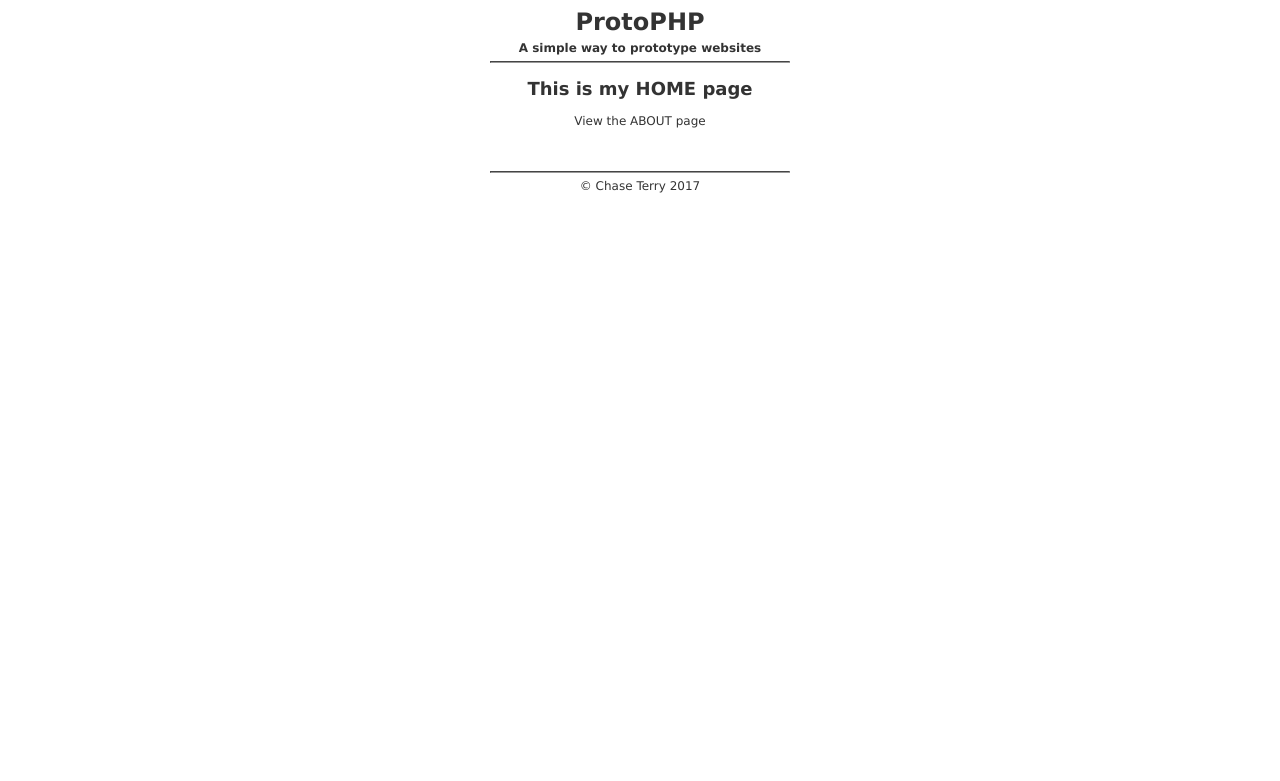
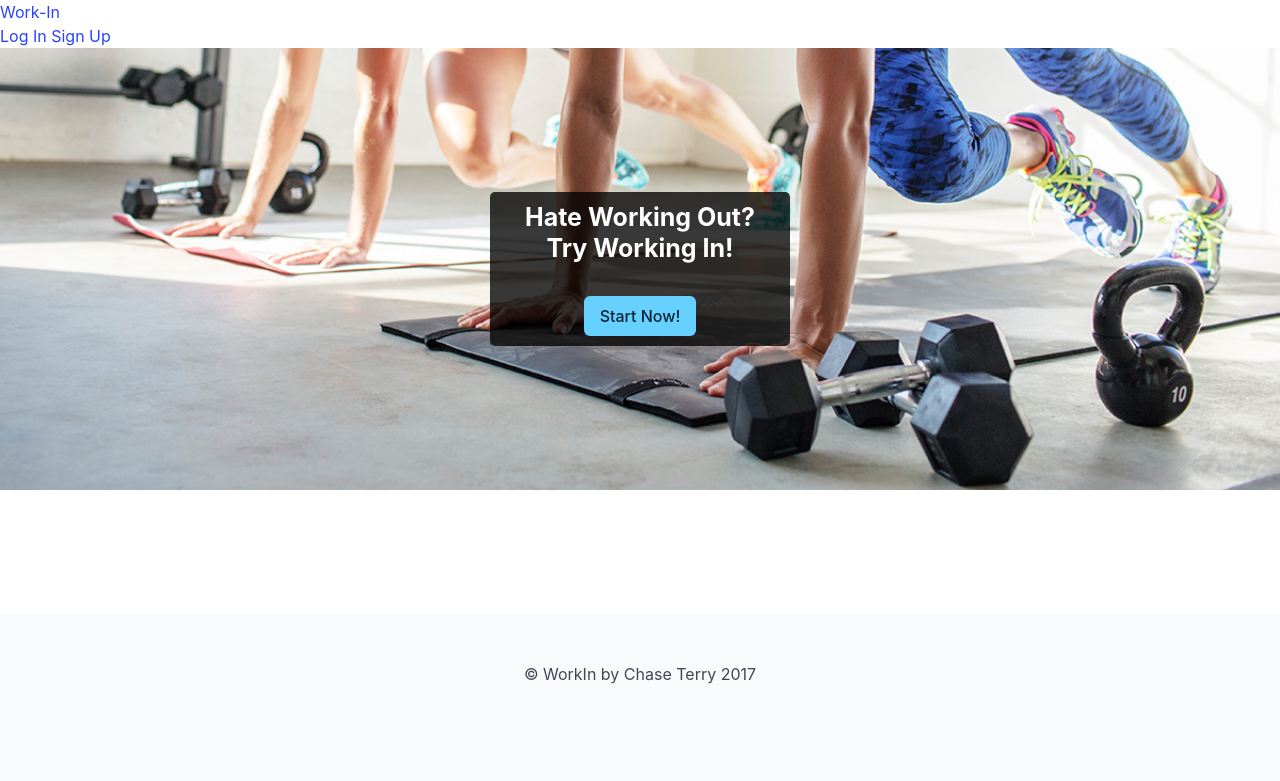
Before and after one commit to cdterry87/Work-In, a PHP site: page /work-in/ in a window 1280 px wide. Shown: the top 781 px of the page. Run offline with PHP 8.4, Linux system fonts and the light colour scheme; some libraries are stand-ins or nearby versions.

Commit message:
Added Bulma and created the skeleton for the home page

```diff
--- a/application/System.php
+++ b/application/System.php
@@ -83,6 +83,13 @@ class System{
 	}
 
 	/* --------------------------------------------------------------------------------
+	 * Format a path with the base url
+	 * -------------------------------------------------------------------------------- */
+	function path($path){
+		return BASE_URL.$path;
+	}
+
+	/* --------------------------------------------------------------------------------
 	 * Create an anchor tag
 	 * -------------------------------------------------------------------------------- */
 	function anchor($path='', $name='', $attributes=''){
--- a/application/routes/about.php
+++ /dev/null
@@ -1,5 +0,0 @@
-<?php
-
-$data['page']='about';
-
-$this->view('template', $data);
--- a/application/views/about.php
+++ /dev/null
@@ -1,3 +0,0 @@
-<h2 class="center">This is the ABOUT page</h2>
-
-<p class="center"><?php echo $this->anchor('', 'Back to HOME page'); ?></p>
--- a/application/views/home.php
+++ b/application/views/home.php
@@ -1,3 +1,16 @@
-<h2 class="center">This is my HOME page</h2>
-
-<p class="center"><?php echo $this->anchor('about', 'View the ABOUT page'); ?></p>
+<section class="hero is-medium">
+	<div class="hero-body">
+		<div class="container">
+			<div id="hero-info">
+				<h2 class="subtitle center">
+					Hate Working Out?<br/>
+					Try Working In!<br/>
+					<br/>
+					<div class="field">
+						<p><button class="button is-info">Start Now!</button></p>
+					</div>
+				</h2>
+			</div>
+		</div>
+	</div>
+</section>
--- a/application/views/template.php
+++ b/application/views/template.php
@@ -3,29 +3,41 @@
 	<head>
 		<meta charset="utf-8" />
 		<meta lang="en" />
-		<title>ProtoPHP - A simple way to prototype websites</title>
-		<style>
-			body{font-family: verdana; font-size: 12px; color: #333;}
-			footer{padding-top: 25px;}
-			a{color: inherit; text-decoration: none;}
-			hr{border-color: #999; color: #999;}
-			h1, h4{margin-top: 5px; margin-bottom: 5px;}
-			.container{margin: 0 auto; width: 300px;}
-			.center{text-align: center;}
-		</style>
+		<title>Work-In - Hate Working Out?  Work In!</title>
+
+		<link href="<?php echo $this->path('public/node_modules/bulma/css/bulma.css'); ?>" rel="stylesheet">
+		<link href="<?php echo $this->path('public/styles/style.css'); ?>" rel="stylesheet">
 	</head>
 	<body>
-		<header class="container center">
-			<h1><?php echo $this->anchor('','ProtoPHP'); ?></h1>
-			<h4>A simple way to prototype websites</h4>
-			<hr/>
-		</header>
-		<section class="container">
-			<?php $this->view($page); ?>
-		</section>
-		<footer class="container center">
-			<hr/>
-			&copy; Chase Terry <?php echo date('Y'); ?>
+		<nav class="nav">
+			<div class="nav-left">
+				<a class="nav-item" href="<?php echo $this->path(''); ?>">Work-In</a>
+			</div>
+
+			<span class="nav-toggle">
+			  <span></span>
+			  <span></span>
+			  <span></span>
+			</span>
+
+			<div class="nav-right nav-menu">
+				<?php echo $this->anchor('login', 'Log In', 'class="nav-item"'); ?>
+				<?php echo $this->anchor('signup', 'Sign Up', 'class="nav-item"'); ?>
+			</div>
+		</nav>
+
+		<div class="columns">
+			<div class="column">
+				<?php $this->view($page); ?>
+			</div>
+		</div>
+
+		<footer class="footer">
+			<div class="container">
+				<div class="content has-text-centered">
+					&copy; WorkIn by Chase Terry <?php echo date('Y'); ?>
+				</div>
+			</div>
 		</footer>
 	</body>
 </html>
--- /dev/null
+++ b/public/styles/style.css
@@ -0,0 +1,17 @@
+.hero{
+	background-image: url('../images/home3.jpg');
+	background-repeat: no-repeat;
+	background-position: bottom;
+	background-size: cover;
+	margin-bottom:100px;
+	display: flex;
+	align-items: center;
+}
+
+#hero-info{background-image: url('../images/bg.png'); border-radius: 5px; width: 300px;}
+
+.hero .subtitle{
+	font-size: 25px;
+	font-weight: bold;
+	color: #333; color: white; width: 300px; padding: 10px;text-align: center; }
+.center{text-align: center;}
```
Also changed, not shown: public/images/bg.png (added).
